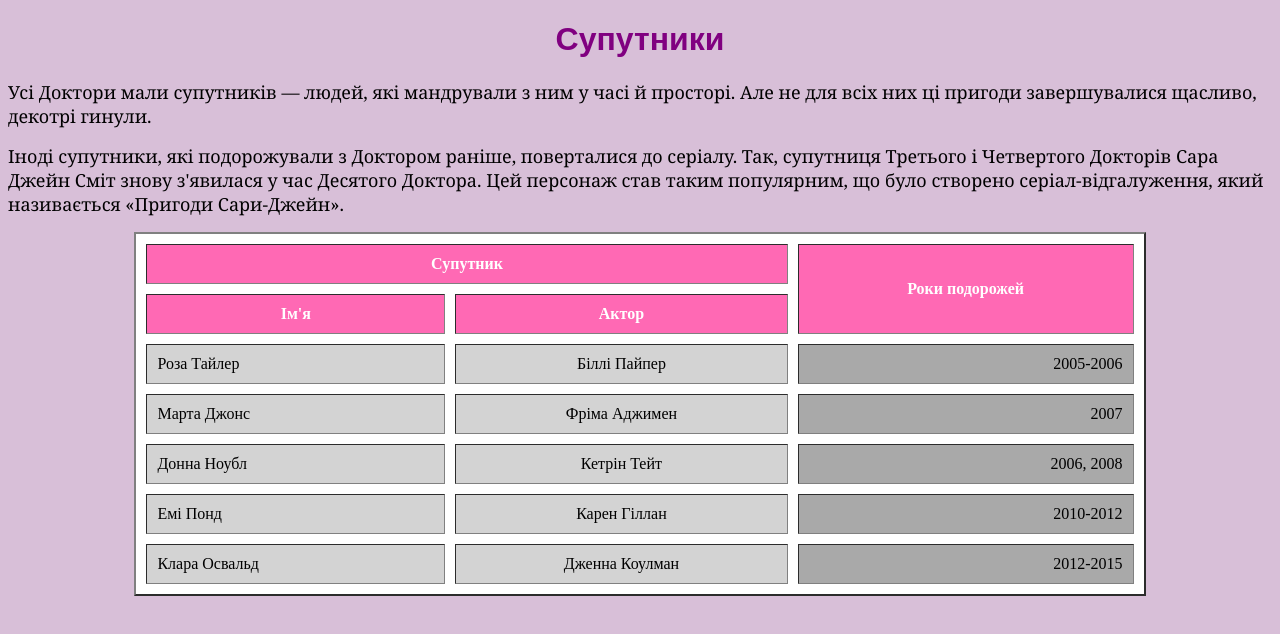
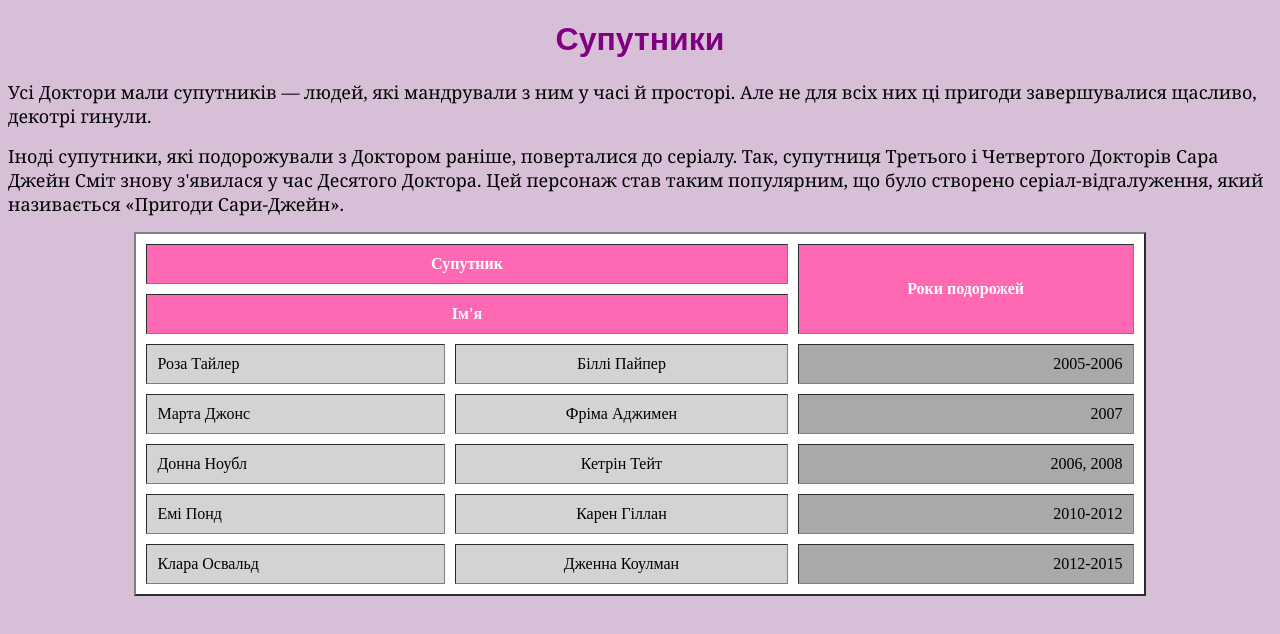
Before and after one commit to shcherbakova1639/DoctorWho, a plain HTML site: page index3.html in a window 1280 px wide. Drawn offline with Linux system fonts and the light colour scheme.

Commit message:
2 commit

```diff
--- a/index3.html
+++ b/index3.html
@@ -23,8 +23,8 @@
 				<th rowspan="2">Роки подорожей</th>
 			</tr>
 			<tr bgcolor="HotPink" style="color: white;">
-				<th>Ім'я</th>
-				<th>Актор</th>
+				<th colspan="2">Ім'я</th>
+
 			</tr>
 
 			<tr>
```
